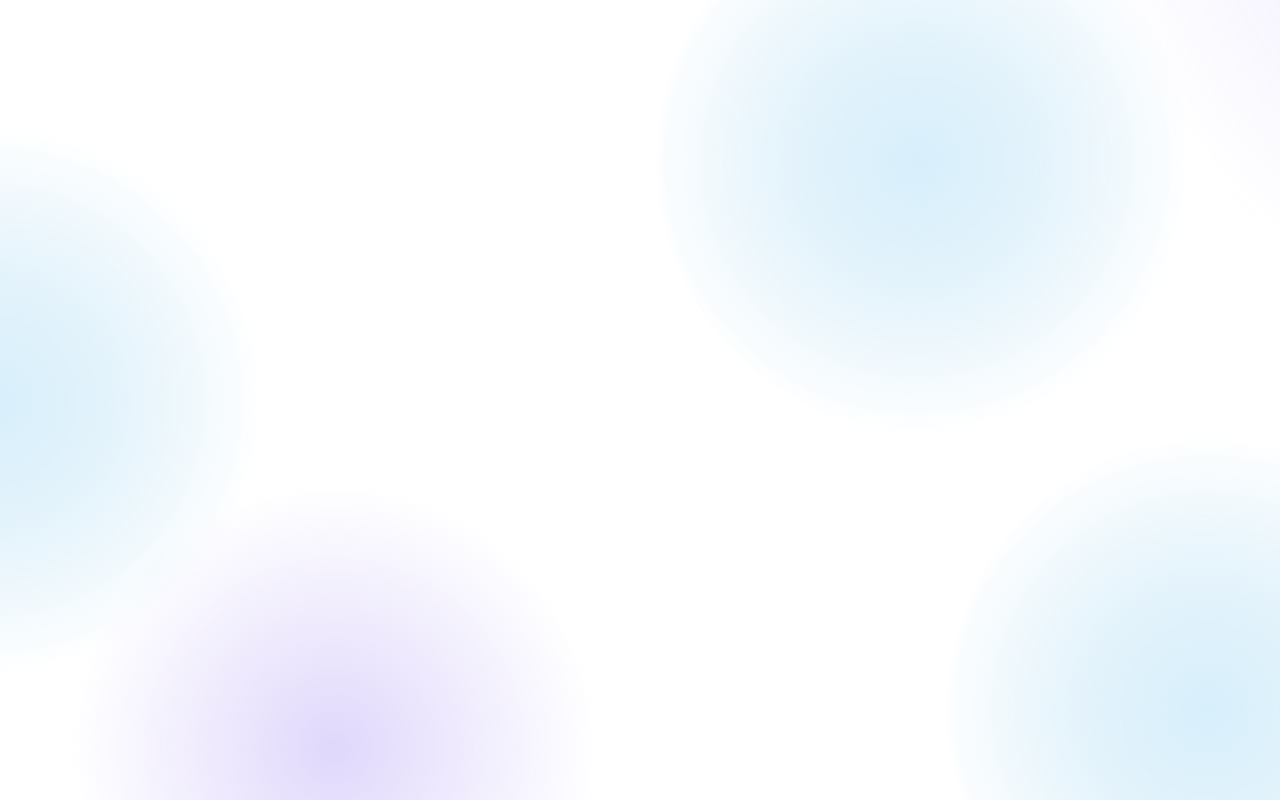
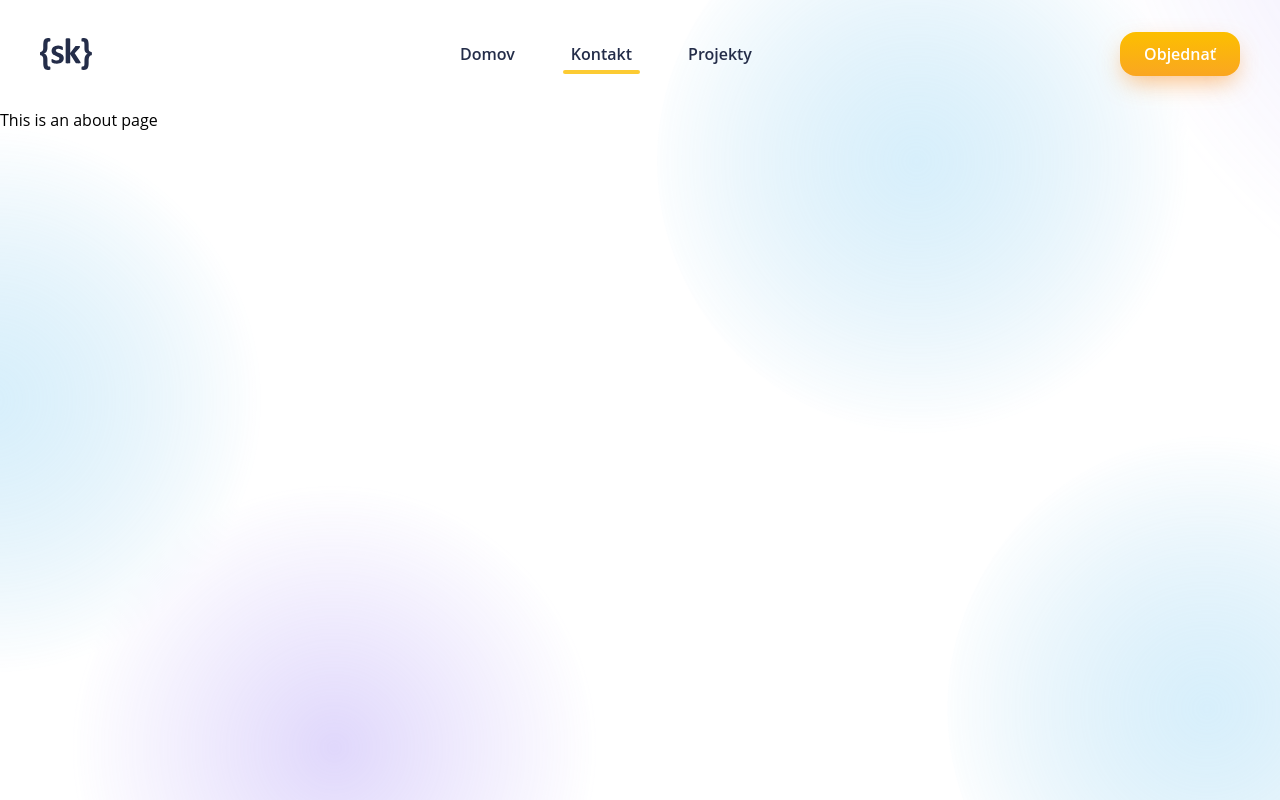
Before and after one commit to samuelkrupik/samuelkrupik-front, a Vue app: page /kontakt in a window 1280 px wide. Before the commit this address had no page. Built offline with nearby package versions, Linux system fonts and the light colour scheme.

Commit message:
Added nav transition and link style

```diff
--- a/src/assets/tailwind.css
+++ b/src/assets/tailwind.css
@@ -4,6 +4,8 @@
 
 @tailwind utilities;
 
+
+@layer components {
     /**
      * Position relative and z-index 0 assigned because of stacking context
      * https://developer.mozilla.org/en-US/docs/Web/CSS/CSS_Positioning/Understanding_z_index/The_stacking_context
@@ -27,3 +29,24 @@
     .social-icon {
         @apply relative z-0 p-3 rounded-2xl shadow-lg max-w-max hover:shadow-xl transform hover:scale-105 transition-all;
     }
+
+    .nav-link {
+        @apply font-semibold text-dark p-2 text-xl lg:text-base relative;
+    }
+
+    .nav-link:after {
+        content: "";
+        @apply absolute bg-primary h-full w-1 rounded lg:w-full lg:h-1 -left-4 lg:left-0 top-0 lg:top-full transform scale-y-75 lg:scale-y-100 lg:-translate-y-full transition-all origin-left scale-x-0;
+    }
+
+    .nav-link:hover:after {
+        content: "";
+        @apply scale-x-100 opacity-100;
+    }
+
+    .nav-link-active:after {
+        content: "";
+        @apply scale-x-100 opacity-80;
+    }
+
+}
--- a/src/components/CNavigation.vue
+++ b/src/components/CNavigation.vue
@@ -1,13 +1,22 @@
 <template>
   <!-- Overlay -->
+  <transition
+    enter-active-class="transition-all duration-200 ease-out"
+    enter-from-class="opacity-0 -translate-y-full"
+    enter-to-class="opacity-100 translate-y-0"
+    leave-from-class="opacity-100 translate-y-0"
+    leave-to-class="opacity-0 -translate-y-full"
+    leave-active-class="transition-all duration-200 ease-in"
+  >
     <div
       v-show="visible"
-    class="absolute z-10 w-full h-screen top-0 left-0 bg-white bg-opacity-95 flex items-center justify-center lg:hidden"
+      class="absolute z-10 w-full h-screen top-0 left-0 bg-white bg-opacity-95 flex items-center justify-center lg:hidden transform"
     >
-    <div class="flex flex-col space-y-2 text-center">
+      <div class="flex flex-col space-y-8 text-center">
         <router-link
-        class="p-3 font-semibold text-tertiary"
-        :to="link.href"
+          class="nav-link"
+          :class="{ 'nav-link-active': link.active }"
+          :to="link.to"
           v-for="link in links"
           :key="link.index"
           @click="close"
@@ -15,29 +24,42 @@
         >
       </div>
     </div>
+  </transition>
   <!-- End Overlay -->
   <nav class="flex items-center justify-between py-8">
     <c-logo class="h-8" />
     <div class="hidden lg:flex md:items-center space-x-10">
       <router-link
-        class="font-semibold text-dark p-2"
-        :to="link.href"
+        class="nav-link"
+        :class="{ 'nav-link-active': link.active }"
+        :to="link.to"
         v-for="link in links"
         :key="link.index"
       >
         {{ link.title }}
       </router-link>
     </div>
-    <router-link to="#contact" class="hidden lg:flex button-primary"
+    <router-link :to="hireLink" class="hidden lg:flex button-primary"
       >Objednať</router-link
     >
     <!-- Hamburger -->
     <div class="relative z-20 lg:hidden">
+      <!-- <transition name="fade" mode="out-in"> -->
+      <transition
+        enter-active-class="transition-all duration-200"
+        enter-from-class="opacity-0 scale-75"
+        enter-to-class="opacity-100 scale-100"
+        leave-from-class="opacity-100 scale-100"
+        leave-to-class="opacity-0 scale-75"
+        leave-active-class="transition-all duration-200"
+        mode="out-in"
+      >
         <svg
           @click="open"
-        v-show="!visible"
+          v-if="!visible"
+          key="1"
           xmlns="http://www.w3.org/2000/svg"
-        class="h-6 w-6 transform"
+          class="w-8 transform cursor-pointer"
           fill="none"
           viewBox="0 0 24 24"
           stroke="currentColor"
@@ -51,9 +73,11 @@
         </svg>
         <svg
           @click="close"
-        v-show="visible"
+          v-click-outside="close"
+          v-else
+          key="2"
           xmlns="http://www.w3.org/2000/svg"
-        class="h-6 w-6 transform"
+          class="w-8 transform cursor-pointer"
           fill="none"
           viewBox="0 0 24 24"
           stroke="currentColor"
@@ -65,6 +89,7 @@
             d="M6 18L18 6M6 6l12 12"
           />
         </svg>
+      </transition>
     </div>
   </nav>
 </template>
@@ -81,6 +106,16 @@ export default {
       visible: false,
     };
   },
+  computed: {
+    hireLink() {
+      if (this.$route.name === "Home") {
+        return "#contact";
+      } else if (this.$route.name === "Contact") {
+        return "";
+      }
+      return "/kontakt";
+    },
+  },
   props: {
     links: {
       type: Array,
@@ -89,11 +124,11 @@ export default {
   methods: {
     open() {
       this.visible = true;
-      document.body.style.overflow = "hidden";
+      document.body.classList.add("overflow-hidden");
     },
     close() {
       this.visible = false;
-      document.body.style.overflow = "auto";
+      document.body.classList.remove("overflow-hidden");
     },
   },
 };
--- a/src/main.js
+++ b/src/main.js
@@ -5,4 +5,23 @@ import store from "./store";
 import "./assets/tailwind.css";
 const VueScrollTo = require("vue-scrollto");
 
-createApp(App).use(VueScrollTo).use(store).use(router).mount("#app");
+const clickOutside = {
+  beforeMount: (el, binding) => {
+    el.clickOutsideEvent = (event) => {
+      if (!(el == event.target || el.contains(event.target))) {
+        binding.value();
+      }
+    };
+    document.addEventListener("click", el.clickOutsideEvent);
+  },
+  unmounted: (el) => {
+    document.removeEventListener("click", el.clickOutsideEvent);
+  },
+};
+
+createApp(App)
+  .directive("click-outside", clickOutside)
+  .use(VueScrollTo)
+  .use(store)
+  .use(router)
+  .mount("#app");
--- a/src/router/index.js
+++ b/src/router/index.js
@@ -8,13 +8,11 @@ const routes = [
     component: Home,
   },
   {
-    path: "/about",
-    name: "About",
-    // route level code-splitting
-    // this generates a separate chunk (about.[hash].js) for this route
-    // which is lazy-loaded when the route is visited.
+    path: "/kontakt",
+    alias: "/kontakny-formular",
+    name: "Contact",
     component: () =>
-      import(/* webpackChunkName: "about" */ "../views/About.vue"),
+      import(/* webpackChunkName: "contact" */ "../views/Contact.vue"),
   },
 ];
 
--- a/src/views/About.vue
+++ /dev/null
@@ -1,9 +0,0 @@
-<template>
-  <div id="nav">
-    <router-link class="font-bold text-red-200" to="/">Home</router-link> |
-    <router-link to="/about">About</router-link>
-  </div>
-  <div class="about">
-    <h1>This is an about page</h1>
-  </div>
-</template>
--- /dev/null
+++ b/src/views/Contact.vue
@@ -0,0 +1,37 @@
+<template>
+  <div class="about">
+    <section class="section">
+      <c-navigation :links="links" />
+    </section>
+    <!-- End Nav -->
+    <h1>This is an about page</h1>
+  </div>
+</template>
+<script>
+import CNavigation from "@/components/CNavigation";
+
+export default {
+  components: {
+    CNavigation,
+  },
+  data() {
+    return {
+      links: [
+        {
+          title: "Domov",
+          to: "/",
+        },
+        {
+          title: "Kontakt",
+          to: "/kontakt",
+          active: true,
+        },
+        {
+          title: "Projekty",
+          to: "/projekty",
+        },
+      ],
+    };
+  },
+};
+</script>
--- a/src/views/Home.vue
+++ b/src/views/Home.vue
@@ -243,9 +243,12 @@
               <span class="link">+421 950 229 659</span>
             </a>
           </div>
-          <a href="#" class="button-primary block mt-8">
+          <router-link
+            to="/kontakny-formular"
+            class="button-primary block mt-8"
+          >
             Prejsť na kontaktný formulár
-          </a>
+          </router-link>
         </div>
       </div>
     </section>
@@ -424,19 +427,19 @@ export default {
       links: [
         {
           title: "Domov",
-          href: "#home",
+          to: "#home",
         },
         {
           title: "O mne",
-          href: "#about",
+          to: "#about",
         },
         {
           title: "Služby",
-          href: "#services",
+          to: "#services",
         },
         {
           title: "Projekty",
-          href: "#projects",
+          to: "#projects",
         },
       ],
       swiper: {
```
Lines whose indentation alone changed are shown as unchanged.
